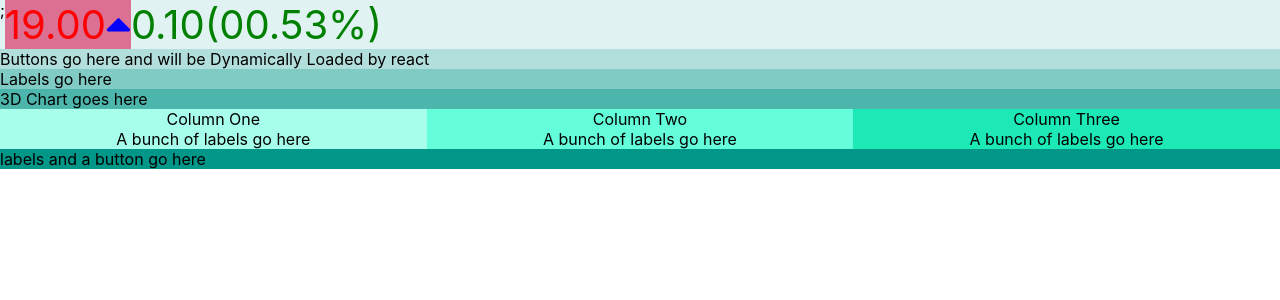
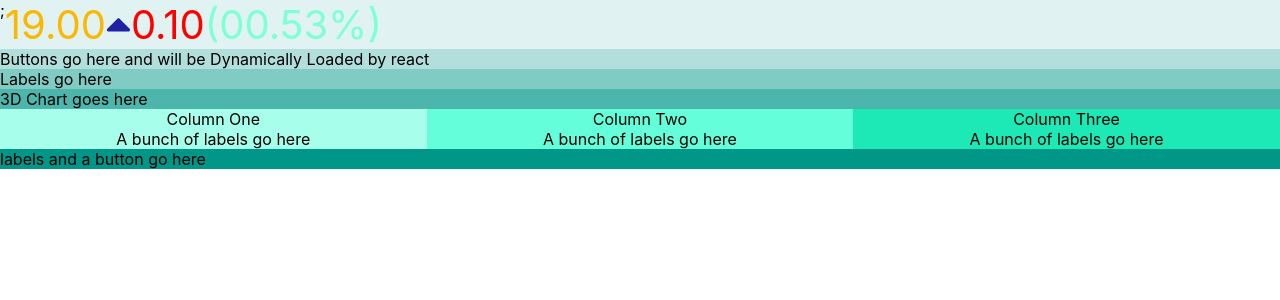
Before and after one commit to team-hack/stockapp, a React (Create React App) app: page / in a window 1280 px wide. Shown: the top 300 px of the page. Built offline with nearby package versions, Linux system fonts and the light colour scheme.

Commit message:
Mapped container one labels

```diff
--- a/src/components/YearGraph/YearGraph.tsx
+++ b/src/components/YearGraph/YearGraph.tsx
@@ -12,28 +12,20 @@ import { Label } from "./YearGraphStyled";
 const YearGraph = ( ): JSX.Element => {
 
   const containerOneLabels = [
-    {id:1, value: " 19.00", myLabel:"test"},
-    {id:2, value: <FontAwesomeIcon id="icon" icon={faCaretUp}/> , myLabel:"test2"},
-    {id:3, value: " 0.10", myLabel:"test3" },
-    {id:3, value: " (00.53%)", myLabel:"test4" },
+    {id:1, value: " 19.00", labelName:"currentPriceLabel"},
+    {id:2, value: <FontAwesomeIcon id="icon" icon={faCaretUp}/> , labelName:"faIconLabel"},
+    {id:3, value: " 0.10", labelName:"priceDiffernceLabel" },
+    {id:4, value: " (00.53%)", labelName:"priceDifferncePercentLabel"},
   ];
 
 
   return (
    <div className="wrapper">
       <div className="container-1">;
-      { containerOneLabels.map((containerOneLabels)=> (
-        <Label id={`${containerOneLabels.id}`} myLabel={ containerOneLabels.myLabel } >{containerOneLabels.value}</Label>
-      ))}
-
-
-
-
+          { containerOneLabels.map((containerOneLabels)=>(
+            <Label id={ `${containerOneLabels.id}` } labelName={containerOneLabels.labelName}> {containerOneLabels.value} </Label>))
+          }
       </div>
-
-
-
-
       <div className="container-2">
         Buttons go here and will be Dynamically Loaded by react
       </div>
--- a/src/components/YearGraph/YearGraphStyled.tsx
+++ b/src/components/YearGraph/YearGraphStyled.tsx
@@ -12,19 +12,39 @@ background-color:#eceff1;
 
 
 
-export const Label =  styled.label<{ myLabel: string }>`
+export const Label =  styled.label <{ labelName: string }>`
 
 color: green;
 
 
-${props => props.myLabel == "test" && css `background: palevioletred;
-    color: red;`
+${props => props.labelName == "currentPriceLabel" && css`
+     color: #fbb800;
+
+   `
   }
 
 
-${props => props.myLabel == "test2" && css `background: palevioletred;
-    color: blue;`
+${props => props.labelName == "faIconLabel" && css`
+    color: #2121a4;
+
+   `
   }
+
+
+${props => props.labelName == "priceDiffernceLabel" && css`
+    color: red;
+
+ `
+}
+
+
+${props => props.labelName == "priceDifferncePercentLabel" && css`
+    color: aquamarine;
+
+ `
+}
+
+
 
 
 font-size: 40px;
```
